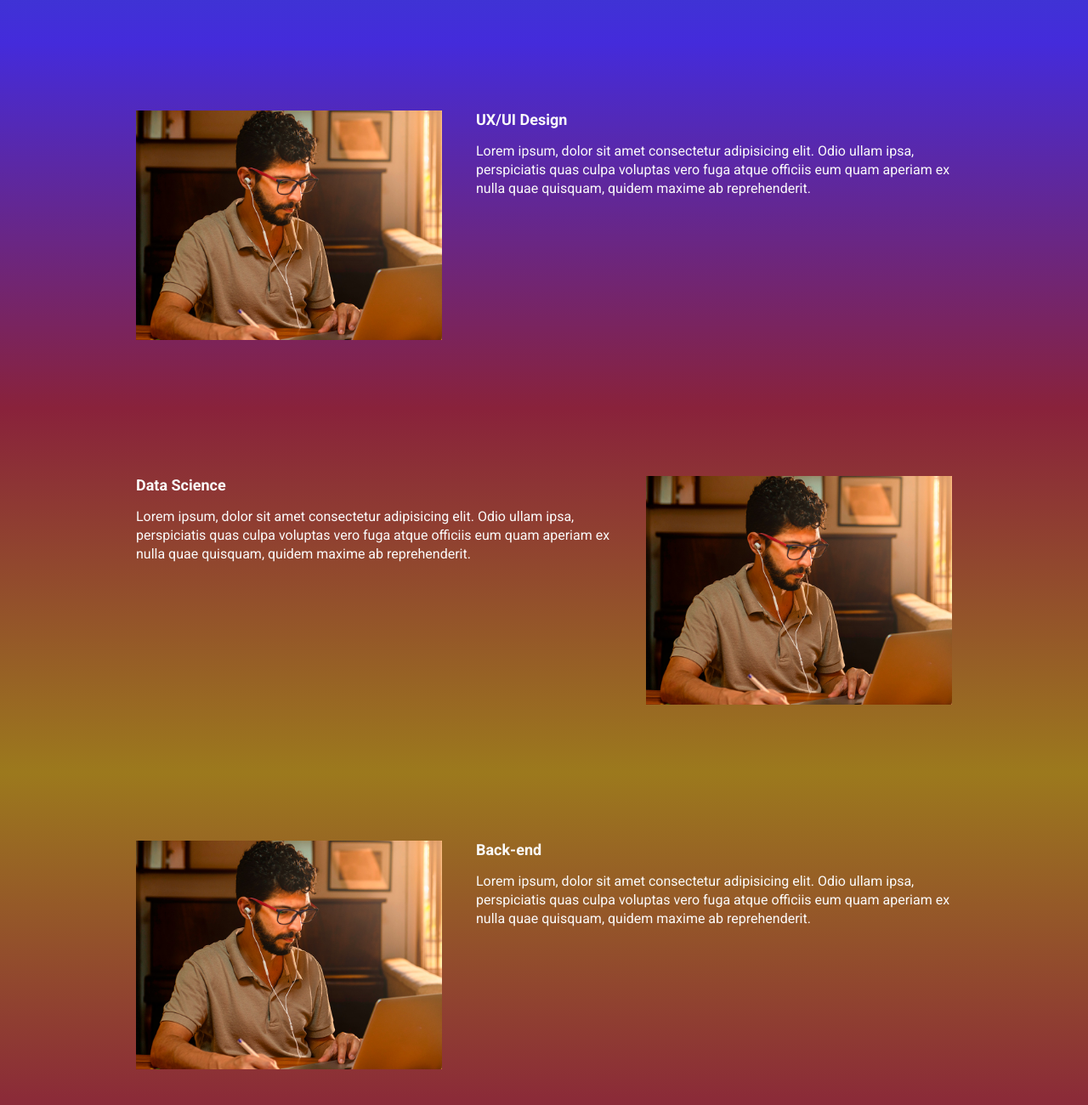
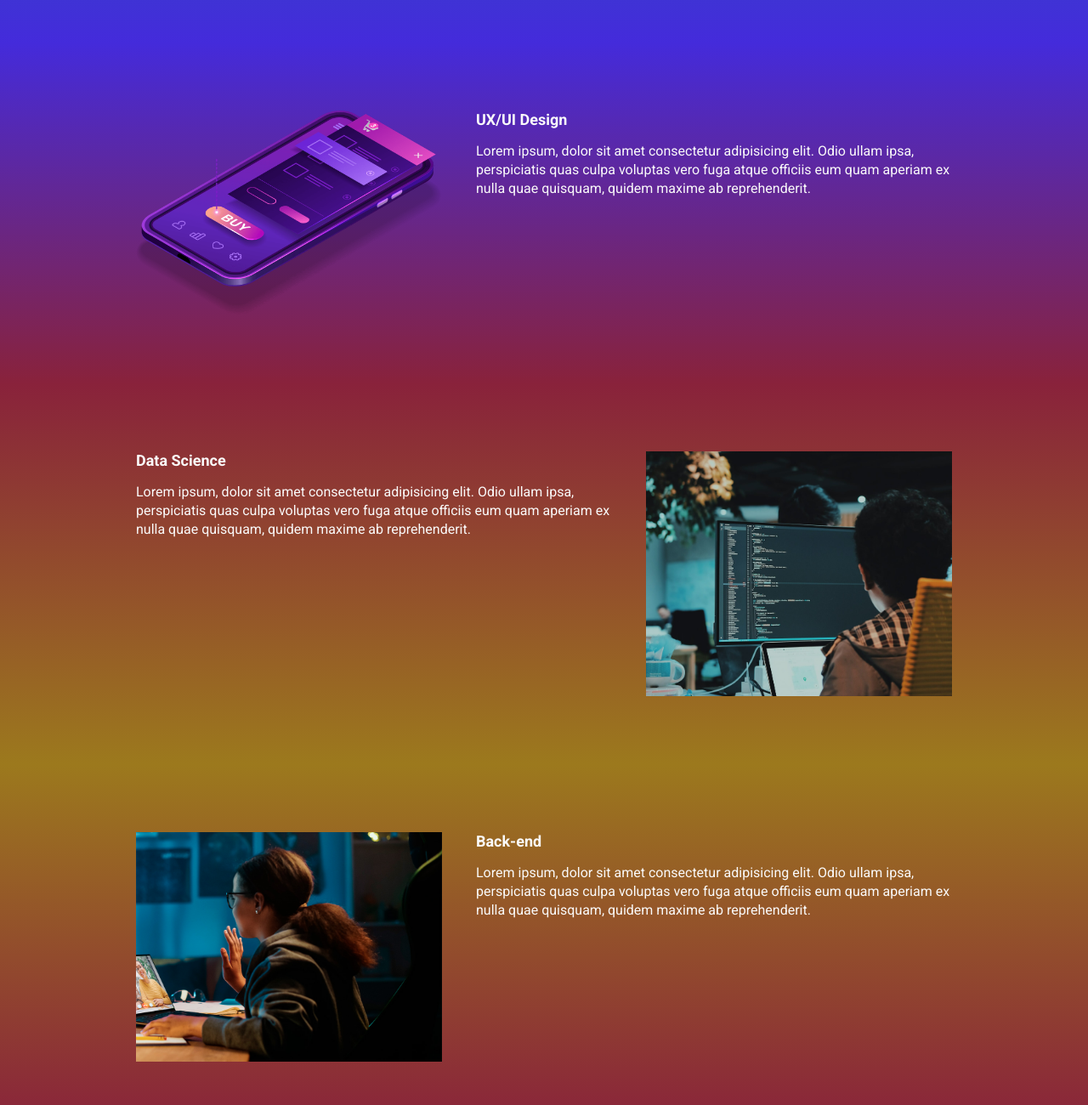
Before and after one commit to Pereira-10/ebac_tech_talks, a website built with Parcel: page src/index.html in a window 1280 px wide. Shown: the part 940-2240 px from the top of the page at 85% size. Built offline with nearby package versions, Linux system fonts and the light colour scheme.

Commit message:
atualizando as imagens

```diff
--- a/src/index.html
+++ b/src/index.html
@@ -56,7 +56,7 @@
                 <h2 class="event__details__title">UX/UI Design</h2>
                 <p class="event__details__description">Lorem ipsum, dolor sit amet consectetur adipisicing elit. Odio ullam ipsa, perspiciatis quas culpa voluptas vero fuga atque officiis eum quam aperiam ex nulla quae quisquam, quidem maxime ab reprehenderit.</p>
             </div>
-            <img class="event__image" src="./images/frontend.png" alt="Imagem front end">
+            <img class="event__image" src="./images/ui-ux.png" alt="Imagem UX/UI">
         </div>
     </section>
 
@@ -66,7 +66,7 @@
                 <h2 class="event__details__title">Data Science</h2>
                 <p class="event__details__description">Lorem ipsum, dolor sit amet consectetur adipisicing elit. Odio ullam ipsa, perspiciatis quas culpa voluptas vero fuga atque officiis eum quam aperiam ex nulla quae quisquam, quidem maxime ab reprehenderit.</p>
             </div>
-            <img class="event__image" src="./images/frontend.png" alt="Imagem front end">
+            <img class="event__image" src="./images/data.png" alt="Imagem data science">
         </div>
     </section>
 
@@ -76,7 +76,7 @@
                 <h2 class="event__details__title">Back-end</h2>
                 <p class="event__details__description">Lorem ipsum, dolor sit amet consectetur adipisicing elit. Odio ullam ipsa, perspiciatis quas culpa voluptas vero fuga atque officiis eum quam aperiam ex nulla quae quisquam, quidem maxime ab reprehenderit.</p>
             </div>
-            <img class="event__image" src="./images/frontend.png" alt="Imagem front end">
+            <img class="event__image" src="./images/backend.png" alt="Imagem Back-end">
         </div>
     </section>
 
```
